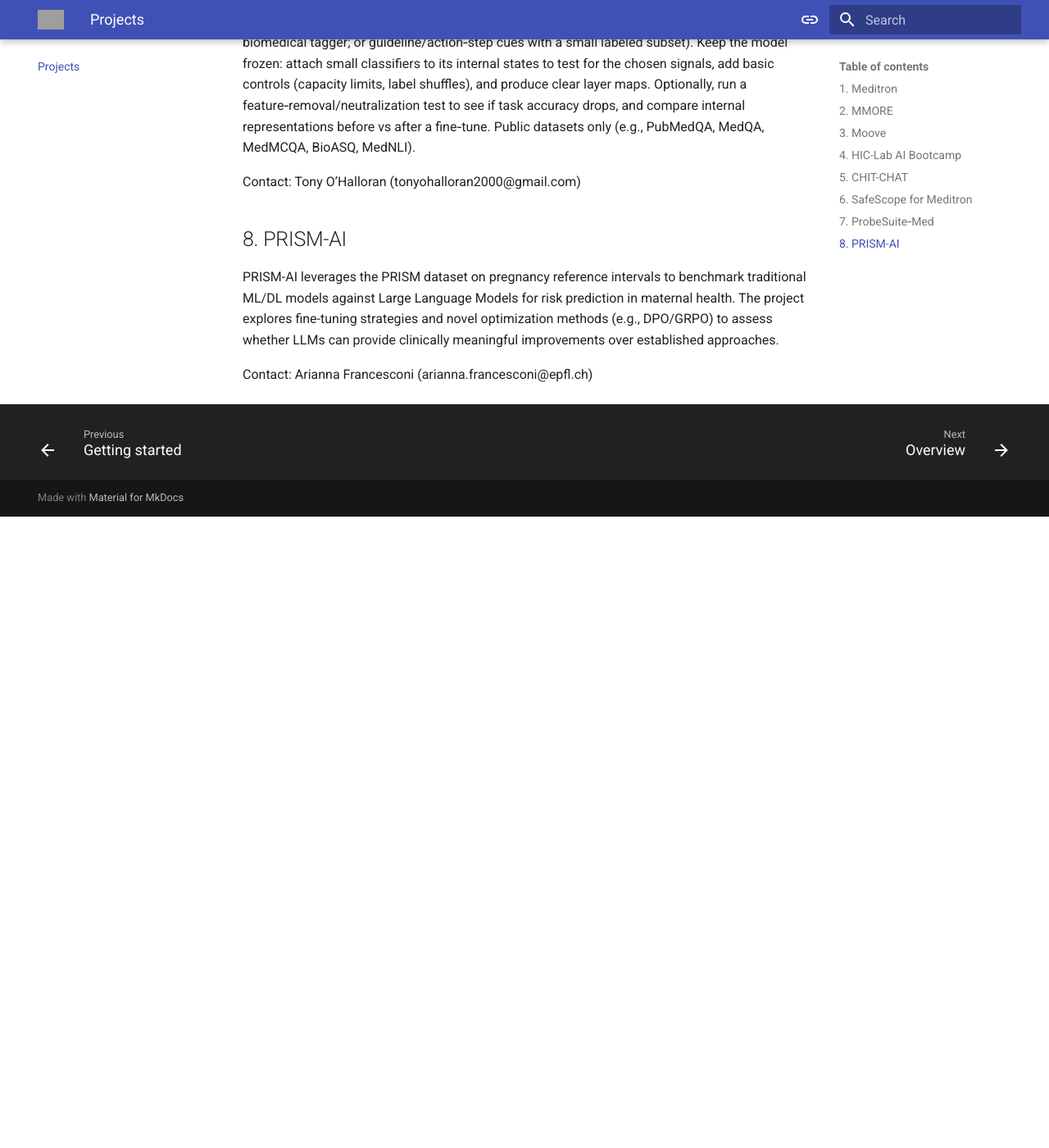
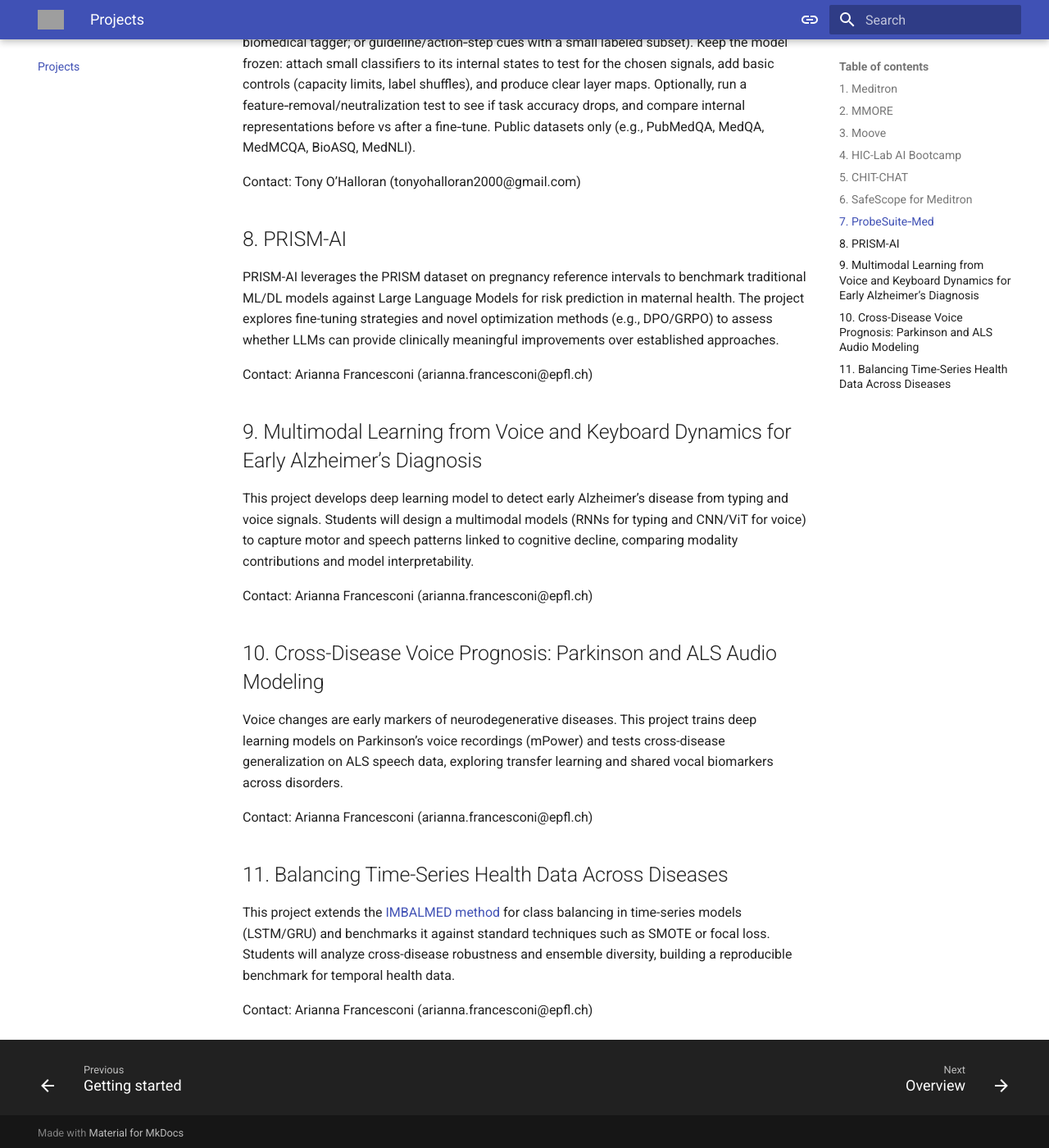
Before and after one commit to EPFLiGHT/LiGHT-doc, an MkDocs documentation site: the page built from docs/projects.md, in a window 1280 px wide and 1400 px high, scrolled down 3137 px. Shown: the whole window at 82% size. Built offline with MkDocs 1.6.1 and Material for MkDocs 9.7.7, drawn with Linux system fonts in a browser that asks for light colours; before the commit the page ends 3767 px from its top, so only the background shows below that; grey boxes are pictures that could not be loaded.

Commit message:
Update projects for Fall 2025
Added new projects and details for Fall 2025, including descriptions and contacts for each project.

```diff
--- a/docs/projects.md
+++ b/docs/projects.md
@@ -88,3 +88,21 @@
 PRISM-AI leverages the PRISM dataset on pregnancy reference intervals to benchmark traditional ML/DL models against Large Language Models for risk prediction in maternal health. The project explores fine-tuning strategies and novel optimization methods (e.g., DPO/GRPO) to assess whether LLMs can provide clinically meaningful improvements over established approaches.
 
 Contact: Arianna Francesconi (arianna.francesconi@epfl.ch)
+
+## 9. Multimodal Learning from Voice and Keyboard Dynamics for Early Alzheimer’s Diagnosis
+
+This project develops deep learning model to detect early Alzheimer’s disease from typing and voice signals. Students will design a multimodal models (RNNs for typing and CNN/ViT for voice) to capture motor and speech patterns linked to cognitive decline, comparing modality contributions and model interpretability.
+
+Contact: Arianna Francesconi (arianna.francesconi@epfl.ch)
+
+## 10. Cross-Disease Voice Prognosis: Parkinson and ALS Audio Modeling
+
+Voice changes are early markers of neurodegenerative diseases. This project trains deep learning models on Parkinson’s voice recordings (mPower) and tests cross-disease generalization on ALS speech data, exploring transfer learning and shared vocal biomarkers across disorders.
+
+Contact: Arianna Francesconi (arianna.francesconi@epfl.ch)
+
+## 11. Balancing Time-Series Health Data Across Diseases
+
+This project extends the [IMBALMED method](https://www.sciencedirect.com/science/article/pii/S0895611125000382) for class balancing in time-series models (LSTM/GRU) and benchmarks it against standard techniques such as SMOTE or focal loss. Students will analyze cross-disease robustness and ensemble diversity, building a reproducible benchmark for temporal health data.
+
+Contact: Arianna Francesconi (arianna.francesconi@epfl.ch)
```
